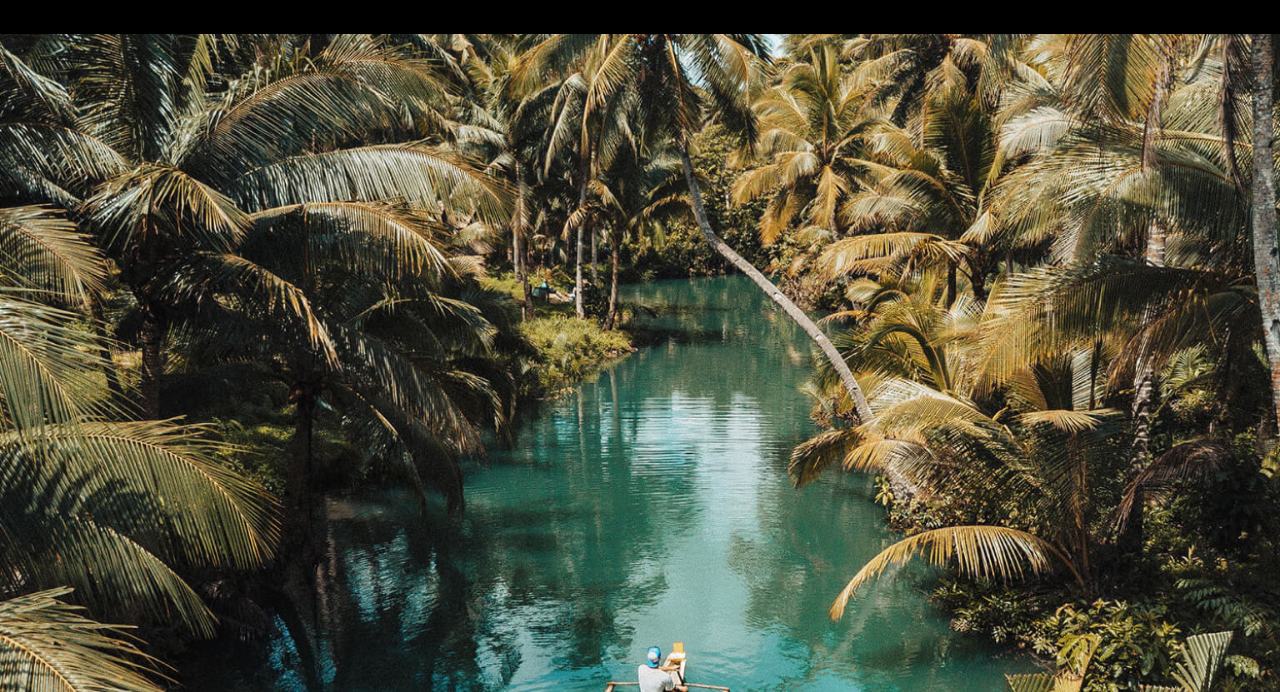
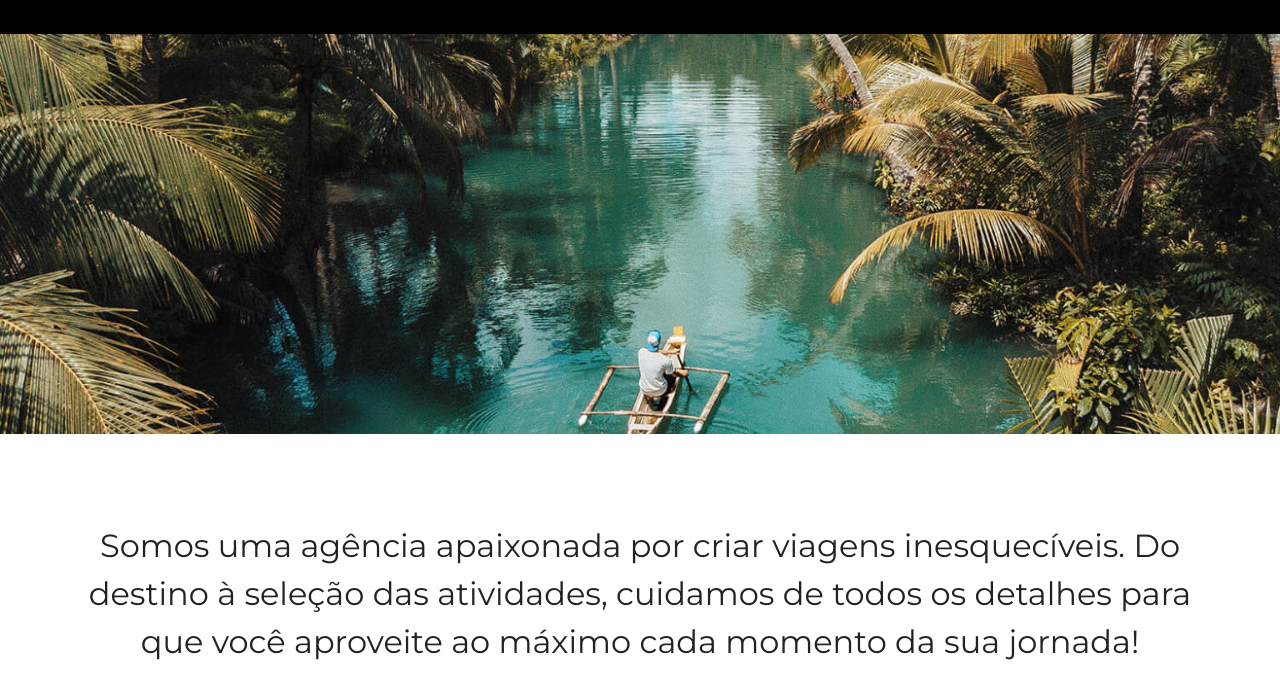
Before and after one commit to VitoriamColombo/travel-agency-website, a plain HTML site: page index.html in a window 1280 px wide. Shown: the part 108-800 px from the top of the page. Drawn offline with Linux system fonts and the light colour scheme.

Commit message:
Troca picture por background image no hero

```diff
--- a/css/hero.css
+++ b/css/hero.css
@@ -3,9 +3,11 @@
 }
 
 .hero-img {
-  display: block;
+  background: url(../assets/hero-mobile.jpg);
   width: 100%;
-  height: auto;
+  height: 400px;
+  background-size: cover;
+  background-position: center;
 }
 
 .hero-text {
@@ -18,6 +20,10 @@
 
 /*Tablet*/
 @media screen and (min-width: 768px) {
+  .hero-img {
+    background-image: url(../assets/hero-tablet.jpg);
+  }
+
   .hero-text {
     font-size: 2rem;
     line-height: 1.5;
@@ -28,6 +34,10 @@
 
 /*Desktop*/
 @media screen and (min-width: 1440px) {
+  .hero-img {
+    background-image: url(../assets/hero-desktop.jpg);
+  }
+
   .hero-text {
     font-size: 2rem;
     line-height: 1.5;
--- a/index.html
+++ b/index.html
@@ -67,17 +67,7 @@
     </header>
     <!--Hero-->
     <section class="hero">
-      <picture>
-        <source media="(min-width: 1440px)" srcset="assets/hero-desktop.jpg" />
-
-        <source media="(min-width: 768px)" srcset="assets/hero-tablet.jpg" />
-
-        <img
-          class="hero-img"
-          src="assets/hero-mobile.jpg"
-          alt="Rio rodeado de árvores visto de cima, com uma pessoa em uma canoa"
-        />
-      </picture>
+      <div class="hero-img"></div>
       <h2 class="hero-text">
         Somos uma agência apaixonada por criar viagens inesquecíveis. Do destino
         à seleção das atividades, cuidamos de todos os detalhes para que você
```
